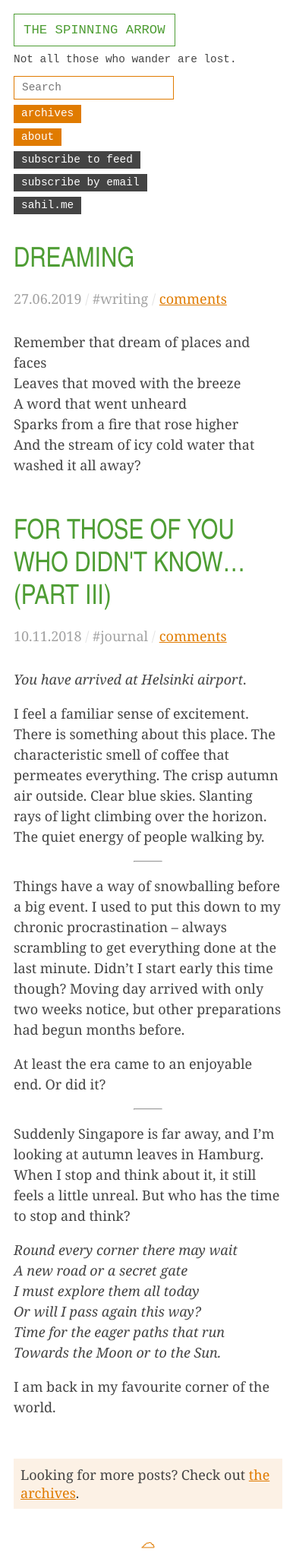
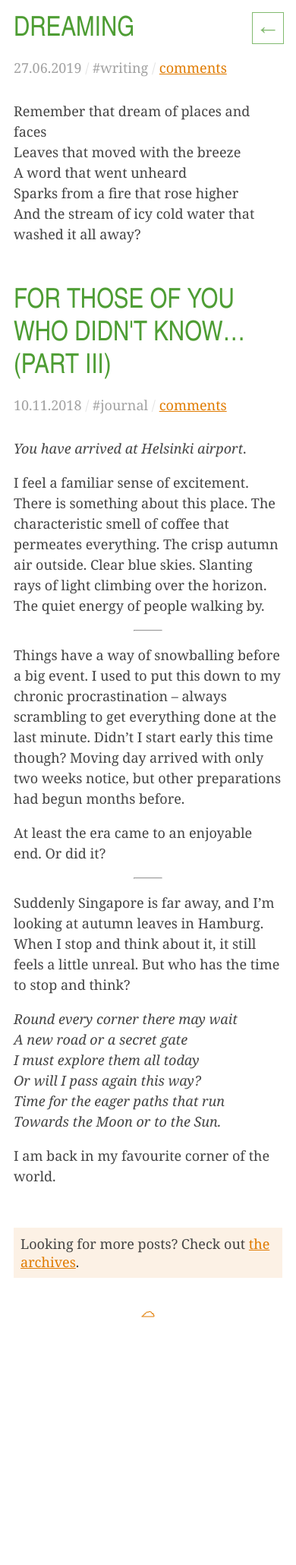
Before and after one commit to spinningarrow/blog.sahil.me, a Jekyll site: the page built from index.html, in a window 390 px wide. Shown: the whole page at 76% size. Built offline with Jekyll 4.4.1, drawn with Linux system fonts in a browser that asks for light colours; comment, search, counter and statistics services are not loaded; after the commit the page ends 1756 px from its top, so only the background shows below that.

Commit message:
Show header as menu in mobile view

```diff
--- a/_layouts/default.html
+++ b/_layouts/default.html
@@ -3,7 +3,8 @@
 	{% include head.html %}
 
 	<body>
-		<header class="site-header">
+		<a href="#menu" class="menu-open-link">←</a>
+		<header class="site-header" id="menu">
 			<h1>
 				<a href="/">{{ site.title }}</a>
 			</h1>
@@ -36,6 +37,7 @@
 				</ul>
 			</nav>
 		</header>
+		<a href="#" class="menu-close-link">→</a>
 
 		<!-- Start main content -->
 		<div class="content-main">
--- a/assets/css/main.scss
+++ b/assets/css/main.scss
@@ -52,7 +52,7 @@
 }
 
 a:visited {
-	color: mix($secondary-color, white, 60%);
+	color: mix($secondary-color, $offset-color, 60%);
 }
 
 a:hover {
@@ -62,7 +62,7 @@
 }
 
 img {
-	background-color: white; /* for non-rectangular image links on hover */
+	background-color: $offset-color; /* for non-rectangular image links on hover */
 }
 
 @media #{$smaller-screen} {
@@ -84,10 +84,50 @@
 
 @media #{$smaller-screen} {
 	.site-header {
-		margin-bottom: 2rem;
-		position: static;
-		text-align: left;
+		background: $offset-color;
+		border-left: 1px solid rgba($accent-color, 0.2);
+		bottom: 0;
+		display: none;
+		padding: 1rem 4.5rem 1rem 1rem;
+		right: 0;
+		top: 0;
+		z-index: 1;
 	}
+
+	.site-header:target {
+		display: initial;
+	}
+
+	.site-header:target ~ .content-main {
+		opacity: 0.4;
+	}
+
+	.site-header:target ~ .menu-close-link {
+		display: initial;
+	}
+
+	a.menu-open-link, a.menu-close-link {
+		background: $offset-color;
+		border: 1px solid rgba($accent-color, 0.7);
+		color: rgba($accent-color, 0.7);
+		display: block;
+		font-family: $tertiary-type;
+		font-size: 2rem;
+		height: 2.5rem;
+		line-height: 2.5rem;
+		position: fixed;
+		right: 1rem;
+		text-align: center;
+		text-decoration: none;
+		top: 1rem;
+		width: 2.5rem;
+		z-index: 1;
+	}
+
+	a.menu-close-link {
+		display: none;
+	}
+
 }
 
 .site-header h1 {
@@ -130,12 +170,6 @@
 .site-header .description {
 	margin-top: 0;
 	max-width: 13em;
-}
-
-@media #{$smaller-screen} {
-	.site-header .description {
-		max-width: unset;
-	}
 }
 
 .site-header input[type="search"] {
@@ -232,7 +266,7 @@
 }
 
 .post-meta {
-	color: mix($primary-color, white, 50%);
+	color: mix($primary-color, $offset-color, 50%);
 
 	ul {
 		list-style: none;
```
